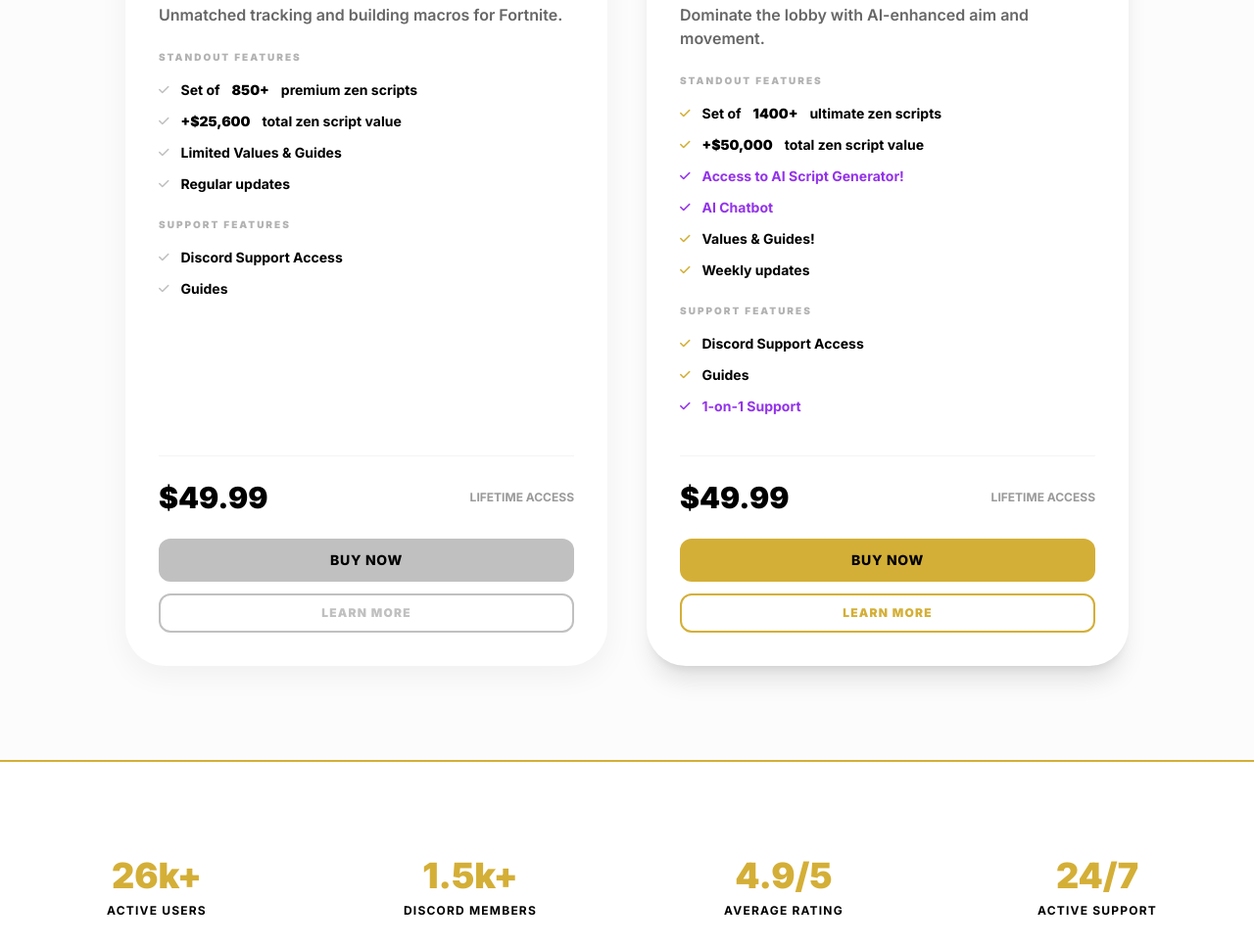
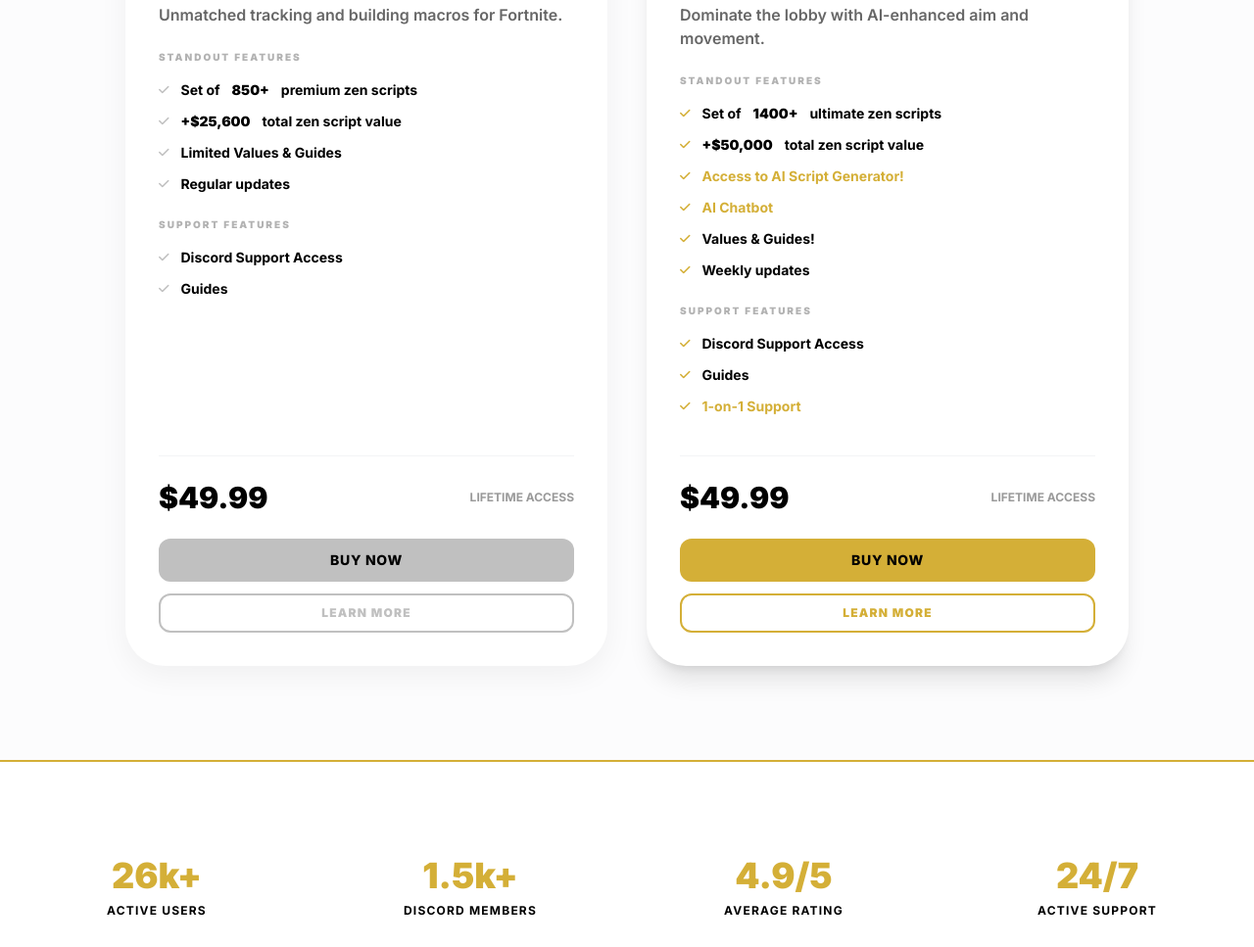
Before and after one commit to krakraboom123/gpchub.com, a website: page index.html in a window 1280 px wide. Shown: the part 1423-2390 px from the top of the page at 98% size. Drawn offline with nearby package versions, Linux system fonts and the light colour scheme.

Commit message:
Add files via upload

```diff
--- a/index.html
+++ b/index.html
@@ -218,10 +218,10 @@
                                 <li class="flex items-center gap-3 font-bold text-sm">
                                     <i class="fa-solid fa-check text-xs gold-text"></i> <span class="font-black">+$50,000</span> total zen script value
                                 </li>
-                                <li class="flex items-center gap-3 font-bold text-sm text-purple-600">
+                                <li class="flex items-center gap-3 font-bold text-sm gold-text">
                                     <i class="fa-solid fa-check text-xs"></i> Access to AI Script Generator!
                                 </li>
-                                <li class="flex items-center gap-3 font-bold text-sm text-purple-600">
+                                <li class="flex items-center gap-3 font-bold text-sm gold-text">
                                     <i class="fa-solid fa-check text-xs"></i> AI Chatbot
                                 </li>
                                 <li class="flex items-center gap-3 font-bold text-sm">
@@ -241,7 +241,7 @@
                                 <li class="flex items-center gap-3 font-bold text-sm">
                                     <i class="fa-solid fa-check text-xs gold-text"></i> Guides
                                 </li>
-                                <li class="flex items-center gap-3 font-bold text-sm text-purple-600">
+                                <li class="flex items-center gap-3 font-bold text-sm gold-text">
                                     <i class="fa-solid fa-check text-xs"></i> 1-on-1 Support
                                 </li>
                             </ul>
```
